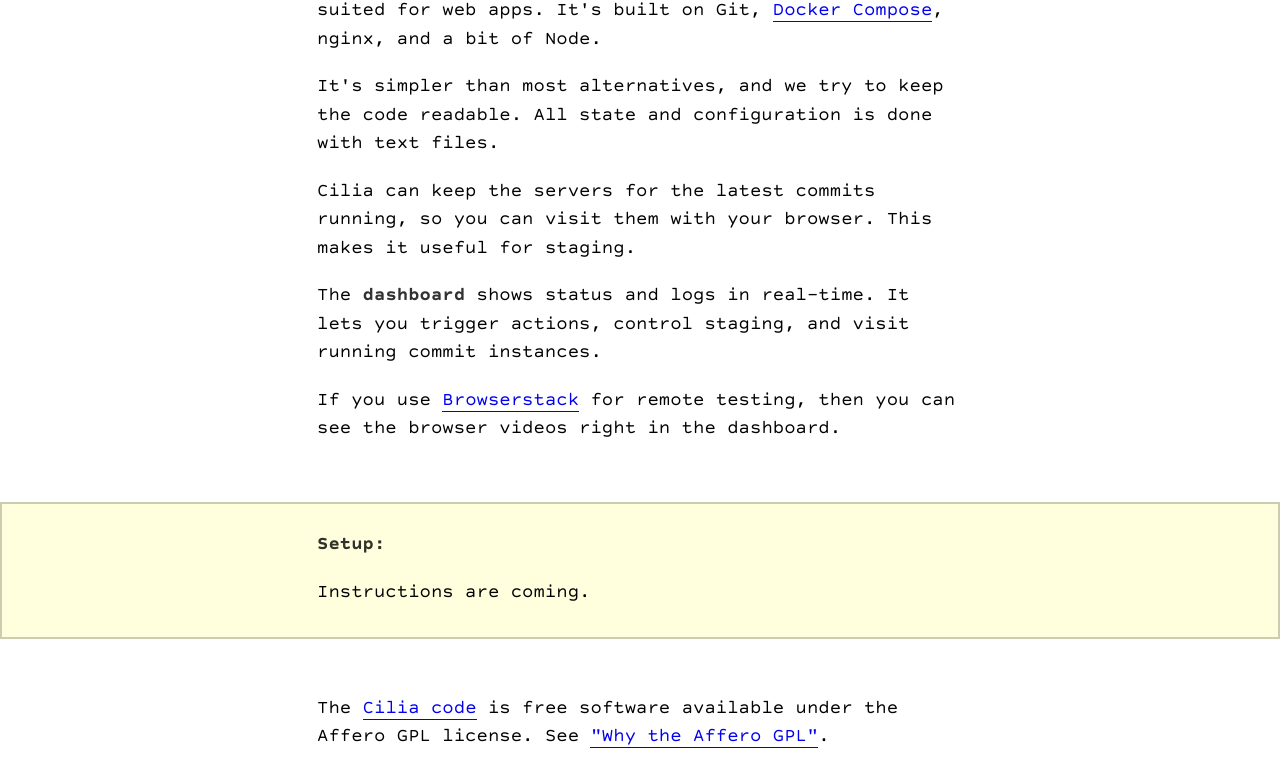
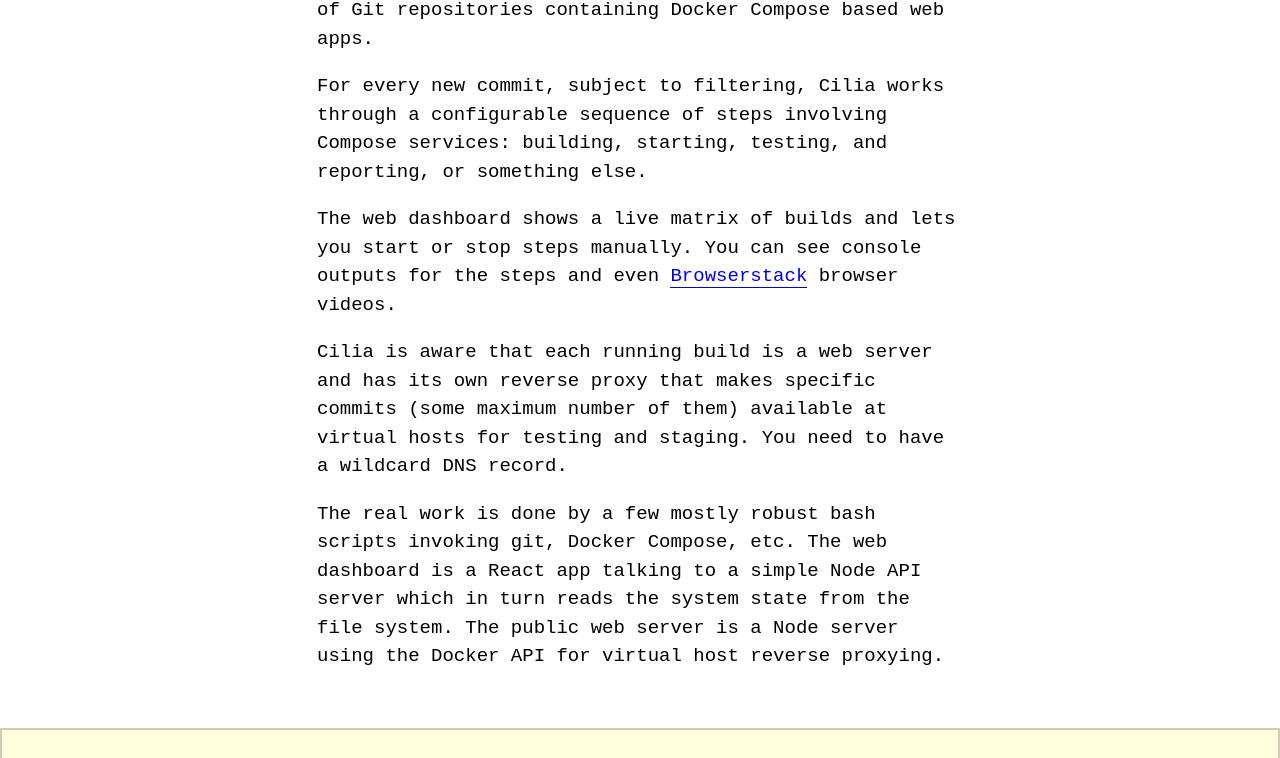
Before and after one commit to ciliatools/cilia, a plain HTML site: page index.html in a window 1280 px wide. Shown: the part 175-933 px from the top of the page. Drawn offline with Linux system fonts and the light colour scheme.

Commit message:
update website

```diff
--- a/index.html
+++ b/index.html
@@ -9,24 +9,28 @@
 
 <svg class=logo alt="Nose logo" xmlns="http://www.w3.org/2000/svg" viewBox="0 0 64 64" enable-background="new 0 0 64 64"><g fill="#ffdd67"><ellipse cx="16.852" cy="48.648" rx="9.852" ry="9.537"/><ellipse cx="47.15" cy="48.648" rx="9.852" ry="9.537"/></g><g fill="#ffc95c"><path d="m47.15 49.4c-3.81 0-6.896 2.096-6.896 4.689 0 .629.189 1.227.518 1.77 1.722 1.431 3.933 2.324 6.379 2.324 2.447 0 4.657-.894 6.38-2.324.328-.543.517-1.141.517-1.77-.001-2.593-3.09-4.689-6.898-4.689"/><path d="m16.851 49.4c3.81 0 6.898 2.096 6.898 4.689 0 .629-.189 1.227-.518 1.77-1.722 1.431-3.933 2.324-6.381 2.324-2.447 0-4.655-.894-6.379-2.324-.328-.543-.516-1.141-.516-1.77.001-2.593 3.088-4.689 6.896-4.689"/><path d="m31.998 53.32c-3.056 0-6.973-.909-12.354-1.972l1.092 6.06c2.861 2.831 6.847 4.589 11.262 4.589 4.416 0 8.401-1.758 11.263-4.589l1.094-6.06c-5.382 1.063-9.301 1.972-12.357 1.972"/></g><g fill="#ad6c3f"><path d="m17.583 53.16c3.651 1.146 4.743 5.617 4.743 5.617s-2.535-1.903-5.436-2.51c-6.739-1.416-3.814-4.523.693-3.107"/><path d="m46.42 53.16c-3.651 1.146-4.742 5.617-4.742 5.617s2.534-1.903 5.436-2.51c6.741-1.416 3.813-4.523-.694-3.107"/></g><path fill="#ffdd67" d="m43.05 21.19c0-16.16-4.943-19.19-11.05-19.19-6.104 0-11.05 3.02-11.05 19.19 0 4.725-3.728 18.381-3.728 23.99 0 8.308 6.614 8.617 14.778 8.617 8.167 0 14.78-.31 14.78-8.617-.001-5.613-3.728-19.266-3.728-23.99"/></svg>
 
-<p><b>Cilia</b> is a continuous integration &amp; staging system
-well-suited for web apps. It's built on
-Git, <a href="https://docs.docker.com/compose/overview/">Docker
-Compose</a>, nginx, and a bit of Node.
+<p><b>Cilia</b> is a tool for continuous integration and staging of
+Git repositories containing Docker Compose based web apps.
 
-<p>It's simpler than most alternatives, and we try to keep the code
-readable. All state and configuration is done with text files.
+<p>For every new commit, subject to filtering, Cilia works through a
+configurable sequence of steps involving Compose services: building,
+starting, testing, and reporting, or something else.
 
-<p>Cilia can keep the servers for the latest commits running, so you
-can visit them with your browser. This makes it useful for staging.
+<p>The web dashboard shows a live matrix of builds and lets you start
+or stop steps manually.  You can see console outputs for the steps and
+even <a href="https://www.browserstack.com">Browserstack</a> browser
+videos.
 
-<p>The <b>dashboard</b> shows status and logs in real-time. It lets
-you trigger actions, control staging, and visit running commit
-instances.
+<p>Cilia is aware that each running build is a web server and has its
+own reverse proxy that makes specific commits (some maximum number of
+them) available at virtual hosts for testing and staging.  You need to
+have a wildcard DNS record.
 
-<p>If you use <a href="https://www.browserstack.com">Browserstack</a>
-for remote testing, then you can see the browser videos right in the
-dashboard.
+<p>The real work is done by a few mostly robust bash scripts invoking
+git, Docker Compose, etc. The web dashboard is a React app talking to
+a simple Node API server which in turn reads the system state from the
+file system. The public web server is a Node server using the Docker
+API for virtual host reverse proxying.
 
 </div></section>
 
@@ -41,14 +45,8 @@ dashboard.
 <footer>
 
 <p>The <a href="https://github.com/ciliatools/cilia">Cilia code</a> is
-free software available under the Affero GPL license. See
-<a href="http://www.gnu.org/licenses/why-affero-gpl.en.html">"Why the
-Affero GPL"</a>.
+free software available under the Affero GPL license.
 
 <p>Consider using
 <a href="http://testdown.org">Testdown</a>, a tool for plain English
 test suites, for your browser tests.
-
-<p>Contributions are welcome. If you use Cilia, I'd love to hear about
-it. Let me know
-at <a href="mailto:mikael@brockman.se?subject=Cilia">mikael@brockman.se</a>.
--- a/style/fonts/index.js
+++ /dev/null
@@ -1,20 +0,0 @@
-var Fontmin = require("fontmin")
-var fontmin = new Fontmin
-fontmin
-  .src("CourierPrimeSans-master/ttf/*.ttf")
-  .dest("/result")
-  .use(Fontmin.glyph({
-    text: (
-      "abcdefghijklmnopqrstuvwxyz" +
-        "ABCDEFGHIJKLMNOPQRSTUVWXYZ" +
-        "0123456789" +
-        "()[]{}<>" +
-        ".,?!:;" +
-        " -=+@%&^*" +
-        "\"'"
-    )
-  }))
-  .use(Fontmin.ttf2woff())
-  .run(function(err, files) {
-    if (err) throw err
-  })
--- a/style/index.css
+++ b/style/index.css
@@ -7,29 +7,9 @@ b { opacity: 0.8; }
 body { margin: 0; }
 dt { margin-top: 1rem; }
 footer { padding: 2rem 0; }
-html { font: 19px/1.5 "Courier Prime Sans", "courier new", courier, monospace; }
+html { font: 19px/1.5 "courier new", courier, monospace; }
 samp { display: block; text-align: center; font-style: italic; }
 samp, code { font-family: inherit; }
 section > div { max-width: 34rem; margin: 0 auto; }
 section { padding: 0 2rem; }
 section:first-child { padding-top: 2rem; padding-bottom: 2rem; }
-
-@font-face {
-  font-family: 'Courier Prime Sans';
-  src: url(fonts/Courier%20Prime%20Sans.woff),
-       url(fonts/Courier%20Prime%20Sans.ttf);
-}
-
-@font-face {
-  font-family: 'Courier Prime Sans';
-  src: url(fonts/Courier%20Prime%20Sans%20Bold.woff),
-       url(fonts/Courier%20Prime%20Sans%20Bold.ttf);
-  font-weight: bold;
-}
-
-@font-face {
-  font-family: 'Courier Prime Sans';
-  src: url(fonts/Courier%20Prime%20Sans%20Italic.woff),
-       url(fonts/Courier%20Prime%20Sans%20Italic.ttf);
-  font-style: italic;
-}
```
Also changed, not shown: style/fonts/Courier Prime Sans Bold Italic.ttf (deleted), style/fonts/Courier Prime Sans Bold Italic.woff (deleted), style/fonts/Courier Prime Sans Bold.ttf (deleted), style/fonts/Courier Prime Sans Bold.woff (deleted), style/fonts/Courier Prime Sans Italic.ttf (deleted), style/fonts/Courier Prime Sans Italic.woff (deleted), style/fonts/Courier Prime Sans.ttf (deleted), style/fonts/Courier Prime Sans.woff (deleted), 2 other files.
